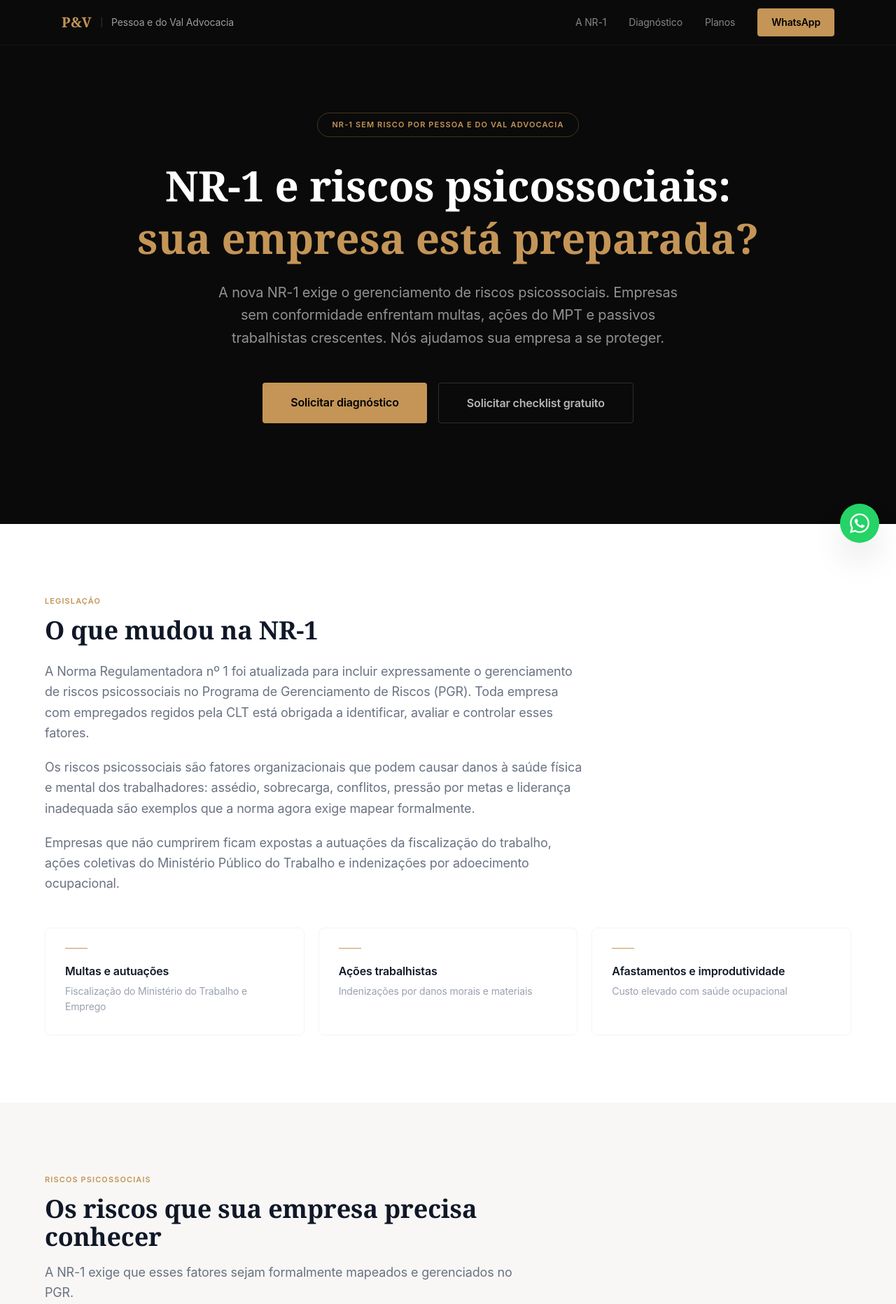
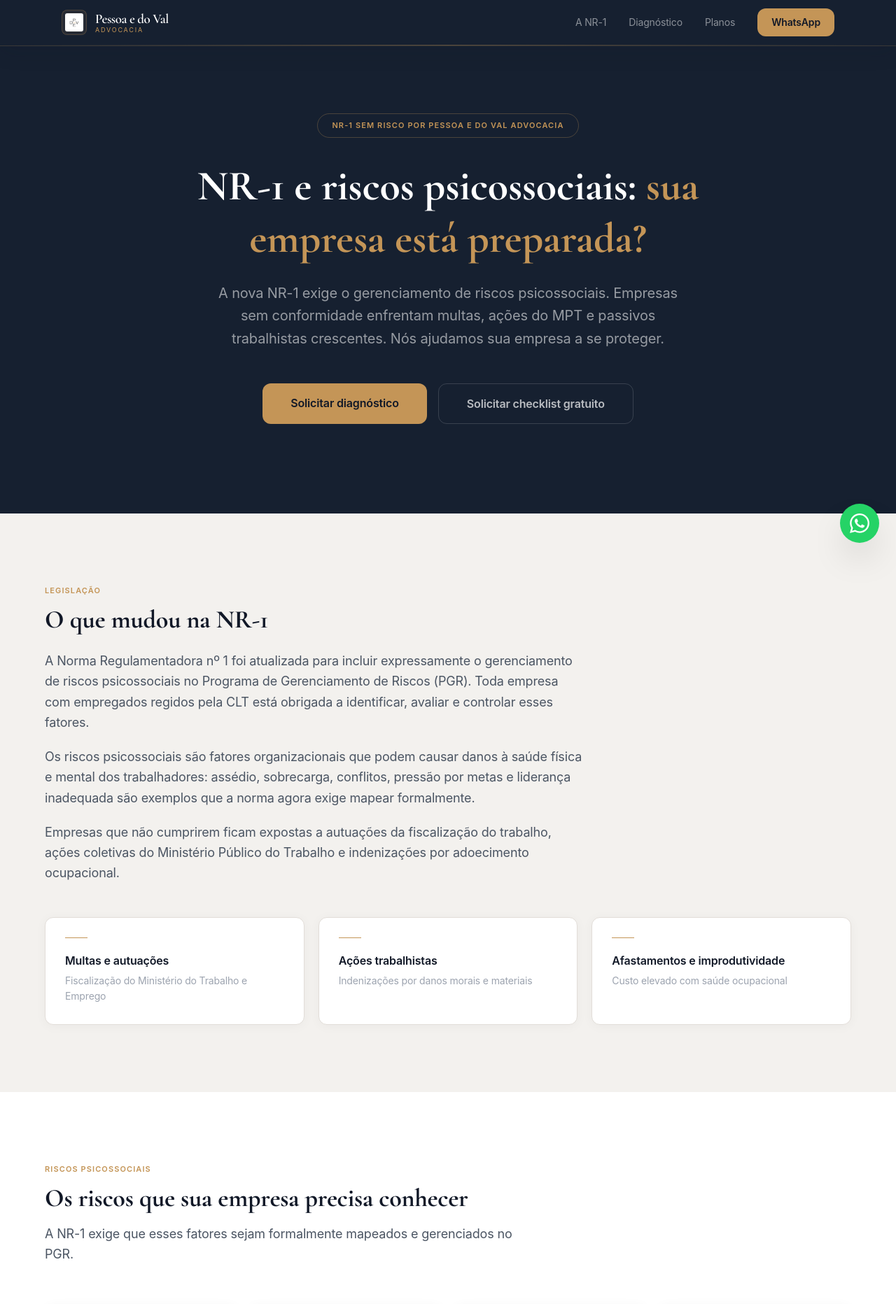
Before and after one commit to valeriadovaldomingues-ux/juridico, a Next.js app: page /nr1-sem-risco in a window 1280 px wide. Shown: the top 1864 px of the page at 70% size. Built offline with nearby package versions, Linux system fonts and the light colour scheme.

Commit message:
feat: cria landing page publica NR-1 sem risco

```diff
--- a/src/app/nr1-sem-risco/ContactForm.tsx
+++ b/src/app/nr1-sem-risco/ContactForm.tsx
@@ -11,7 +11,7 @@ const FAIXAS = [
   'Até 10', '11 a 50', '51 a 100', '101 a 500', 'Acima de 500',
 ]
 
-const INPUT = 'w-full bg-white/5 border border-white/10 focus:border-[#C49557] focus:outline-none text-white placeholder-white/30 rounded px-4 py-3 text-sm transition-colors'
+const INPUT = 'w-full bg-white/6 border border-white/10 focus:border-[#C49557] focus:ring-2 focus:ring-[#C49557]/10 focus:outline-none text-white placeholder-white/30 rounded-xl px-4 py-3 text-sm transition-colors'
 const LABEL = 'block text-white/50 text-xs font-semibold tracking-widest uppercase mb-2'
 
 export default function ContactForm() {
@@ -38,7 +38,7 @@ export default function ContactForm() {
             <polyline points="20 6 9 17 4 12" />
           </svg>
         </div>
-        <h3 className="text-white text-2xl font-serif font-bold mb-3">Solicitação recebida</h3>
+        <h3 className="text-white text-2xl font-semibold mb-3">Solicitação recebida</h3>
         <p className="text-white/50 text-base max-w-sm mx-auto leading-relaxed">
           Solicitação registrada nesta tela. Para atendimento imediato, fale pelo WhatsApp.
         </p>
@@ -108,7 +108,7 @@ export default function ContactForm() {
       </div>
       <button
         type="submit"
-        className="w-full bg-[#C49557] hover:bg-[#A07840] text-black font-semibold py-4 rounded text-base transition-colors"
+        className="w-full bg-[#C49557] hover:bg-[#A07840] text-[#111827] font-semibold py-4 rounded-xl text-base transition-colors"
       >
         Solicitar diagnóstico gratuito
       </button>
--- a/src/app/nr1-sem-risco/page.tsx
+++ b/src/app/nr1-sem-risco/page.tsx
@@ -1,5 +1,13 @@
 import type { Metadata } from 'next'
+import { Cormorant_Garamond } from 'next/font/google'
 import ContactForm from './ContactForm'
+
+const cormorant = Cormorant_Garamond({
+  subsets: ['latin'],
+  weight: ['400', '600', '700'],
+  display: 'swap',
+  variable: '--font-serif',
+})
 
 export const metadata: Metadata = {
   title: 'NR-1 sem Risco — Pessoa e do Val Advocacia',
@@ -155,15 +163,26 @@ function Tag({ label }: { label: string }) {
 
 export default function NR1SemRiscoPage() {
   return (
-    <div className="min-h-screen bg-white text-gray-900">
+    <div className={`${cormorant.variable} min-h-screen bg-[#F3F1EE] text-[#111827]`}>
 
       {/* ── Header ─────────────────────────────────────────────────────────── */}
-      <header className="sticky top-0 z-50 bg-[#0A0A0A] border-b border-white/5">
+      <header className="sticky top-0 z-50 bg-[#162030] border-b border-[#C49557]/20 shadow-[0_8px_30px_rgba(17,24,39,0.12)]">
         <div className="max-w-6xl mx-auto px-6 h-16 flex items-center justify-between">
           <div className="flex items-center gap-3">
-            <span className="text-[#C49557] font-serif text-xl font-bold tracking-wide">P&V</span>
-            <span className="hidden sm:block text-white/20 text-xs">|</span>
-            <span className="hidden sm:block text-white/60 text-sm">Pessoa e do Val Advocacia</span>
+            {/* eslint-disable-next-line @next/next/no-img-element */}
+            <img
+              src="/logo.png"
+              alt="Pessoa e do Val Advocacia"
+              className="h-9 w-9 rounded-lg border border-[#C49557]/25 bg-[#C49557]/10 object-contain p-1"
+            />
+            <div className="hidden sm:block leading-none">
+              <p className="[font-family:var(--font-serif)] text-white text-[19px] font-semibold tracking-tight">
+                Pessoa e do Val
+              </p>
+              <p className="text-[#C49557] text-[9px] mt-0.5 tracking-[0.2em] uppercase">
+                Advocacia
+              </p>
+            </div>
           </div>
           <nav className="flex items-center gap-8">
             <a href="#o-que-mudou" className="hidden md:block text-white/50 hover:text-[#C49557] text-sm transition-colors">
@@ -179,21 +198,22 @@ export default function NR1SemRiscoPage() {
               href={WA}
               target="_blank"
               rel="noopener noreferrer"
-              className="bg-[#C49557] hover:bg-[#A07840] text-black text-sm font-semibold px-5 py-2.5 rounded transition-colors"
+              className="bg-[#C49557] hover:bg-[#A07840] text-[#111827] text-sm font-semibold px-5 py-2.5 rounded-xl transition-colors"
             >
               WhatsApp
             </a>
           </nav>
         </div>
+        <div className="h-px bg-gradient-to-r from-transparent via-[#C49557]/40 to-transparent" />
       </header>
 
       {/* ── Hero ───────────────────────────────────────────────────────────── */}
-      <section className="bg-[#0A0A0A] pt-24 pb-36 px-6">
+      <section className="bg-[#162030] pt-24 pb-32 px-6">
         <div className="max-w-4xl mx-auto text-center">
           <span className="inline-block border border-[#C49557]/30 text-[#C49557] text-[11px] font-semibold tracking-widest uppercase px-5 py-2 rounded-full mb-8">
             NR-1 sem Risco por Pessoa e do Val Advocacia
           </span>
-          <h1 className="text-white font-serif font-bold text-4xl sm:text-5xl md:text-6xl leading-tight mb-6">
+          <h1 className="[font-family:var(--font-serif)] text-white font-bold text-4xl sm:text-5xl md:text-6xl leading-tight mb-6">
             NR-1 e riscos psicossociais:{' '}
             <span className="text-[#C49557]">sua empresa está preparada?</span>
           </h1>
@@ -205,13 +225,13 @@ export default function NR1SemRiscoPage() {
           <div className="flex flex-col sm:flex-row gap-4 justify-center">
             <a
               href="#contato"
-              className="bg-[#C49557] hover:bg-[#A07840] text-black font-semibold px-10 py-4 rounded text-base transition-colors"
+              className="bg-[#C49557] hover:bg-[#A07840] text-[#111827] font-semibold px-10 py-4 rounded-xl text-base transition-colors"
             >
               Solicitar diagnóstico
             </a>
             <a
               href="#contato"
-              className="border border-white/15 hover:border-[#C49557]/60 text-white/70 hover:text-[#C49557] font-semibold px-10 py-4 rounded text-base transition-colors"
+              className="border border-white/15 hover:border-[#C49557]/60 text-white/70 hover:text-[#C49557] font-semibold px-10 py-4 rounded-xl text-base transition-colors"
             >
               Solicitar checklist gratuito
             </a>
@@ -220,25 +240,25 @@ export default function NR1SemRiscoPage() {
       </section>
 
       {/* ── O que mudou na NR-1 ────────────────────────────────────────────── */}
-      <section id="o-que-mudou" className="py-24 px-6 bg-white">
+      <section id="o-que-mudou" className="py-24 px-6 bg-[#F3F1EE]">
         <div className="max-w-6xl mx-auto">
           <div className="max-w-3xl">
             <Tag label="Legislação" />
-            <h2 className="text-3xl sm:text-4xl font-serif font-bold text-gray-900 mt-3 mb-6">
+            <h2 className="[font-family:var(--font-serif)] text-3xl sm:text-4xl font-bold text-[#111827] mt-3 mb-6">
               O que mudou na NR-1
             </h2>
-            <p className="text-gray-500 text-lg leading-relaxed mb-5">
+            <p className="text-[#4B5563] text-lg leading-relaxed mb-5">
               A Norma Regulamentadora nº 1 foi atualizada para incluir expressamente o gerenciamento
               de riscos psicossociais no Programa de Gerenciamento de Riscos (PGR). Toda empresa com
               empregados regidos pela CLT está obrigada a identificar, avaliar e controlar esses
               fatores.
             </p>
-            <p className="text-gray-500 text-lg leading-relaxed mb-5">
+            <p className="text-[#4B5563] text-lg leading-relaxed mb-5">
               Os riscos psicossociais são fatores organizacionais que podem causar danos à saúde
               física e mental dos trabalhadores: assédio, sobrecarga, conflitos, pressão por metas e
               liderança inadequada são exemplos que a norma agora exige mapear formalmente.
             </p>
-            <p className="text-gray-500 text-lg leading-relaxed">
+            <p className="text-[#4B5563] text-lg leading-relaxed">
               Empresas que não cumprirem ficam expostas a autuações da fiscalização do trabalho,
               ações coletivas do Ministério Público do Trabalho e indenizações por adoecimento
               ocupacional.
@@ -250,10 +270,10 @@ export default function NR1SemRiscoPage() {
               { label: 'Ações trabalhistas', detalhe: 'Indenizações por danos morais e materiais' },
               { label: 'Afastamentos e improdutividade', detalhe: 'Custo elevado com saúde ocupacional' },
             ].map(item => (
-              <div key={item.label} className="border border-gray-100 rounded-lg p-7">
+              <div key={item.label} className="bg-white border border-[#E2DDD8] rounded-xl p-7 shadow-[0_2px_16px_rgba(17,24,39,0.04)]">
                 <Divider />
-                <p className="font-semibold text-gray-900 mb-1.5">{item.label}</p>
-                <p className="text-gray-400 text-sm leading-relaxed">{item.detalhe}</p>
+                <p className="font-semibold text-[#111827] mb-1.5">{item.label}</p>
+                <p className="text-[#9CA3AF] text-sm leading-relaxed">{item.detalhe}</p>
               </div>
             ))}
           </div>
@@ -261,14 +281,14 @@ export default function NR1SemRiscoPage() {
       </section>
 
       {/* ── Riscos Psicossociais ────────────────────────────────────────────── */}
-      <section className="py-24 px-6 bg-[#F8F7F5]">
+      <section className="py-24 px-6 bg-white">
         <div className="max-w-6xl mx-auto">
           <div className="max-w-2xl mb-14">
             <Tag label="Riscos Psicossociais" />
-            <h2 className="text-3xl sm:text-4xl font-serif font-bold text-gray-900 mt-3 mb-4">
+            <h2 className="[font-family:var(--font-serif)] text-3xl sm:text-4xl font-bold text-[#111827] mt-3 mb-4">
               Os riscos que sua empresa precisa conhecer
             </h2>
-            <p className="text-gray-500 text-lg leading-relaxed">
+            <p className="text-[#4B5563] text-lg leading-relaxed">
               A NR-1 exige que esses fatores sejam formalmente mapeados e gerenciados no PGR.
             </p>
           </div>
@@ -276,11 +296,11 @@ export default function NR1SemRiscoPage() {
             {RISCOS.map(r => (
               <div
                 key={r.titulo}
-                className="bg-white border border-gray-100 rounded-lg p-6 hover:border-[#C49557]/30 transition-colors"
+                className="bg-white border border-[#E2DDD8] rounded-xl p-6 hover:border-[#C49557]/40 transition-colors shadow-[0_2px_16px_rgba(17,24,39,0.035)]"
               >
                 <div className="w-5 h-px bg-[#C49557] mb-4" />
-                <h3 className="font-semibold text-gray-900 mb-2 text-sm">{r.titulo}</h3>
-                <p className="text-gray-400 text-sm leading-relaxed">{r.descricao}</p>
+                <h3 className="font-semibold text-[#111827] mb-2 text-sm">{r.titulo}</h3>
+                <p className="text-[#6B7280] text-sm leading-relaxed">{r.descricao}</p>
               </div>
             ))}
           </div>
@@ -288,32 +308,32 @@ export default function NR1SemRiscoPage() {
       </section>
 
       {/* ── Diagnóstico ────────────────────────────────────────────────────── */}
-      <section id="diagnostico" className="py-24 px-6 bg-white">
+      <section id="diagnostico" className="py-24 px-6 bg-[#F3F1EE]">
         <div className="max-w-6xl mx-auto">
           <div className="grid grid-cols-1 lg:grid-cols-2 gap-16 items-center">
             <div>
               <Tag label="Nosso Produto" />
-              <h2 className="text-3xl sm:text-4xl font-serif font-bold text-gray-900 mt-3 mb-6">
+              <h2 className="[font-family:var(--font-serif)] text-3xl sm:text-4xl font-bold text-[#111827] mt-3 mb-6">
                 Diagnóstico Jurídico-Preventivo NR-1
               </h2>
-              <p className="text-gray-500 text-lg leading-relaxed mb-5">
+              <p className="text-[#4B5563] text-lg leading-relaxed mb-5">
                 Uma solução completa desenvolvida por especialistas em direito do trabalho para
                 identificar vulnerabilidades, construir compliance NR-1 e proteger sua empresa de
                 passivos trabalhistas.
               </p>
-              <p className="text-gray-500 text-lg leading-relaxed mb-8">
+              <p className="text-[#4B5563] text-lg leading-relaxed mb-8">
                 Mais do que um relatório: entregamos um plano de ação concreto, com etapas
                 priorizadas, treinamento para lideranças e suporte jurídico especializado ao longo
                 do processo.
               </p>
               <a
                 href="#contato"
-                className="inline-block bg-[#0A0A0A] hover:bg-[#1a1a1a] text-white font-semibold px-8 py-4 rounded text-base transition-colors"
+                className="inline-block bg-[#162030] hover:bg-[#1D5F60] text-white font-semibold px-8 py-4 rounded-xl text-base transition-colors"
               >
                 Solicitar diagnóstico
               </a>
             </div>
-            <div className="bg-[#0A0A0A] rounded-xl p-8">
+            <div className="bg-[#162030] rounded-2xl p-8 shadow-[0_18px_60px_rgba(17,24,39,0.18)]">
               <Tag label="Por que agir agora" />
               <ul className="mt-5 space-y-4">
                 {[
@@ -335,11 +355,11 @@ export default function NR1SemRiscoPage() {
       </section>
 
       {/* ── Etapas ─────────────────────────────────────────────────────────── */}
-      <section className="py-24 px-6 bg-[#0A0A0A]">
+      <section className="py-24 px-6 bg-[#162030]">
         <div className="max-w-6xl mx-auto">
           <div className="max-w-2xl mb-14">
             <Tag label="Como Funciona" />
-            <h2 className="text-3xl sm:text-4xl font-serif font-bold text-white mt-3 mb-4">
+            <h2 className="[font-family:var(--font-serif)] text-3xl sm:text-4xl font-bold text-white mt-3 mb-4">
               Etapas do serviço
             </h2>
             <p className="text-white/50 text-lg leading-relaxed">
@@ -350,7 +370,7 @@ export default function NR1SemRiscoPage() {
             {ETAPAS.map(e => (
               <div
                 key={e.num}
-                className="border border-white/10 rounded-lg p-7 hover:border-[#C49557]/30 transition-colors"
+                className="border border-white/10 rounded-xl p-7 hover:border-[#C49557]/30 transition-colors"
               >
                 <span className="font-mono text-[#C49557] text-sm font-bold">{e.num}</span>
                 <h3 className="text-white font-semibold mt-4 mb-2">{e.titulo}</h3>
@@ -366,7 +386,7 @@ export default function NR1SemRiscoPage() {
         <div className="max-w-6xl mx-auto">
           <div className="max-w-2xl mx-auto text-center mb-14">
             <Tag label="Planos" />
-            <h2 className="text-3xl sm:text-4xl font-serif font-bold text-gray-900 mt-3 mb-4">
+            <h2 className="[font-family:var(--font-serif)] text-3xl sm:text-4xl font-bold text-[#111827] mt-3 mb-4">
               Escolha o plano ideal para sua empresa
             </h2>
             <p className="text-gray-400 text-lg">
@@ -379,8 +399,8 @@ export default function NR1SemRiscoPage() {
                 key={p.nome}
                 className={`rounded-xl p-8 flex flex-col ${
                   p.destaque
-                    ? 'bg-[#0A0A0A] ring-1 ring-[#C49557]/60'
-                    : 'border border-gray-100'
+                    ? 'bg-[#162030] ring-1 ring-[#C49557]/60 shadow-[0_18px_60px_rgba(17,24,39,0.14)]'
+                    : 'border border-[#E2DDD8] shadow-[0_2px_16px_rgba(17,24,39,0.035)]'
                 }`}
               >
                 {p.destaque && (
@@ -389,7 +409,7 @@ export default function NR1SemRiscoPage() {
                   </span>
                 )}
                 <h3
-                  className={`text-2xl font-serif font-bold mb-1 ${
+                  className={`[font-family:var(--font-serif)] text-2xl font-bold mb-1 ${
                     p.destaque ? 'text-white' : 'text-gray-900'
                   }`}
                 >
@@ -422,7 +442,7 @@ export default function NR1SemRiscoPage() {
                   href="#contato"
                   className={`text-center text-sm font-semibold px-6 py-3.5 rounded transition-colors ${
                     p.destaque
-                      ? 'bg-[#C49557] hover:bg-[#A07840] text-black'
+                      ? 'bg-[#C49557] hover:bg-[#A07840] text-[#111827]'
                       : 'border border-gray-200 hover:border-[#C49557]/50 text-gray-700 hover:text-[#C49557]'
                   }`}
                 >
@@ -435,11 +455,11 @@ export default function NR1SemRiscoPage() {
       </section>
 
       {/* ── Blog ───────────────────────────────────────────────────────────── */}
-      <section id="blog" className="py-24 px-6 bg-[#F8F7F5]">
+      <section id="blog" className="py-24 px-6 bg-[#F3F1EE]">
         <div className="max-w-6xl mx-auto">
           <div className="max-w-2xl mb-14">
             <Tag label="Conteúdo" />
-            <h2 className="text-3xl sm:text-4xl font-serif font-bold text-gray-900 mt-3 mb-4">
+            <h2 className="[font-family:var(--font-serif)] text-3xl sm:text-4xl font-bold text-[#111827] mt-3 mb-4">
               Artigos e recursos
             </h2>
             <p className="text-gray-400 text-lg">
@@ -450,10 +470,10 @@ export default function NR1SemRiscoPage() {
             {ARTIGOS.map(a => (
               <article
                 key={a.titulo}
-                className="bg-white border border-gray-100 rounded-xl p-8 flex flex-col hover:border-[#C49557]/30 transition-colors"
+                className="bg-white border border-[#E2DDD8] rounded-xl p-8 flex flex-col hover:border-[#C49557]/30 transition-colors shadow-[0_2px_16px_rgba(17,24,39,0.035)]"
               >
                 <Tag label={a.tag} />
-                <h3 className="text-gray-900 font-serif font-bold text-lg leading-snug mt-4 mb-4">
+                <h3 className="[font-family:var(--font-serif)] text-[#111827] font-bold text-lg leading-snug mt-4 mb-4">
                   {a.titulo}
                 </h3>
                 <p className="text-gray-400 text-sm leading-relaxed flex-1">{a.resumo}</p>
@@ -470,11 +490,11 @@ export default function NR1SemRiscoPage() {
       </section>
 
       {/* ── Formulário de Contato ───────────────────────────────────────────── */}
-      <section id="contato" className="py-24 px-6 bg-[#0A0A0A]">
+      <section id="contato" className="py-24 px-6 bg-[#162030]">
         <div className="max-w-3xl mx-auto">
           <div className="text-center mb-14">
             <Tag label="Contato" />
-            <h2 className="text-3xl sm:text-4xl font-serif font-bold text-white mt-3 mb-4">
+            <h2 className="[font-family:var(--font-serif)] text-3xl sm:text-4xl font-bold text-white mt-3 mb-4">
               Solicite seu diagnóstico
             </h2>
             <p className="text-white/50 text-lg leading-relaxed">
@@ -486,11 +506,16 @@ export default function NR1SemRiscoPage() {
       </section>
 
       {/* ── Footer ─────────────────────────────────────────────────────────── */}
-      <footer className="bg-[#060606] border-t border-white/5 py-16 px-6">
+      <footer className="bg-[#111827] border-t border-[#C49557]/15 py-16 px-6">
         <div className="max-w-6xl mx-auto">
           <div className="grid grid-cols-1 md:grid-cols-3 gap-10 mb-12">
             <div>
-              <div className="text-[#C49557] font-serif text-2xl font-bold mb-2">P&V</div>
+              {/* eslint-disable-next-line @next/next/no-img-element */}
+              <img
+                src="/logo.png"
+                alt="Pessoa e do Val Advocacia"
+                className="h-11 w-11 rounded-xl border border-[#C49557]/25 bg-[#C49557]/10 object-contain p-1.5 mb-3"
+              />
               <p className="text-white/35 text-sm leading-relaxed">
                 Pessoa e do Val Advocacia
               </p>
```
